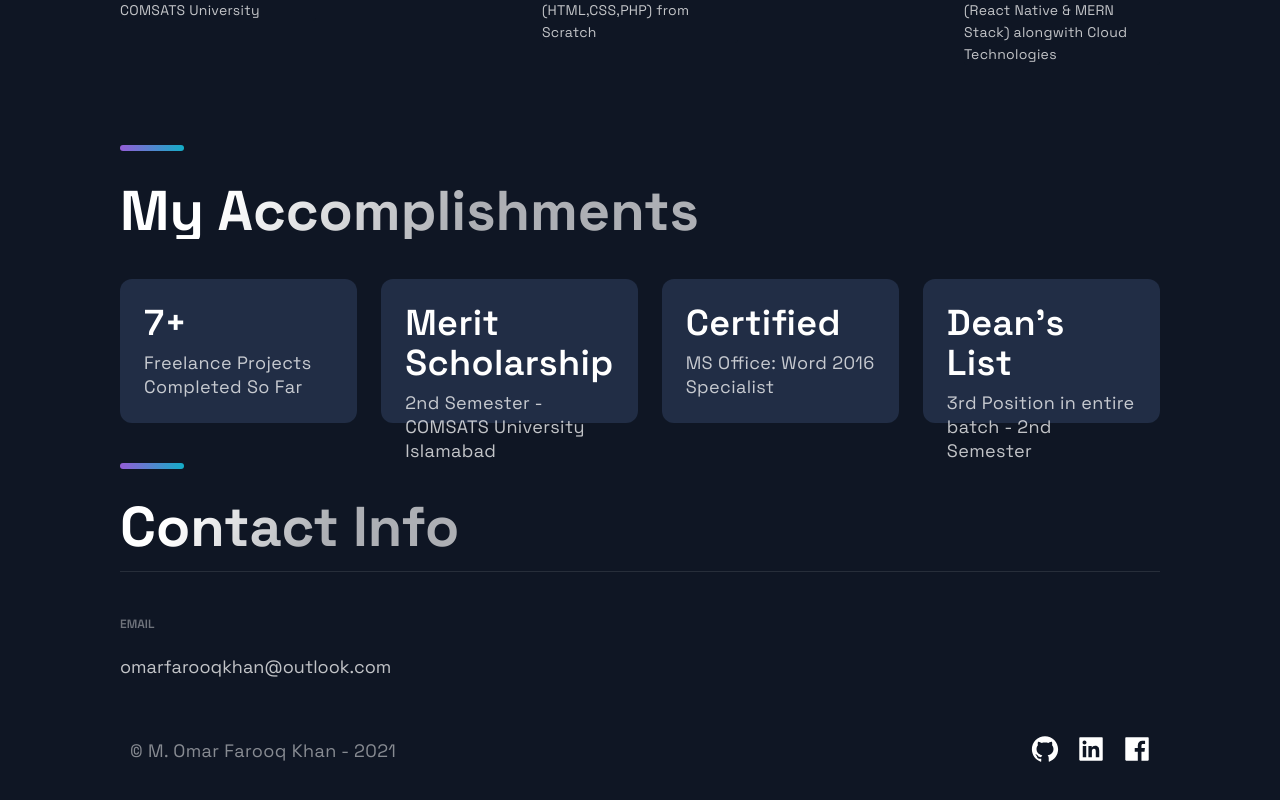
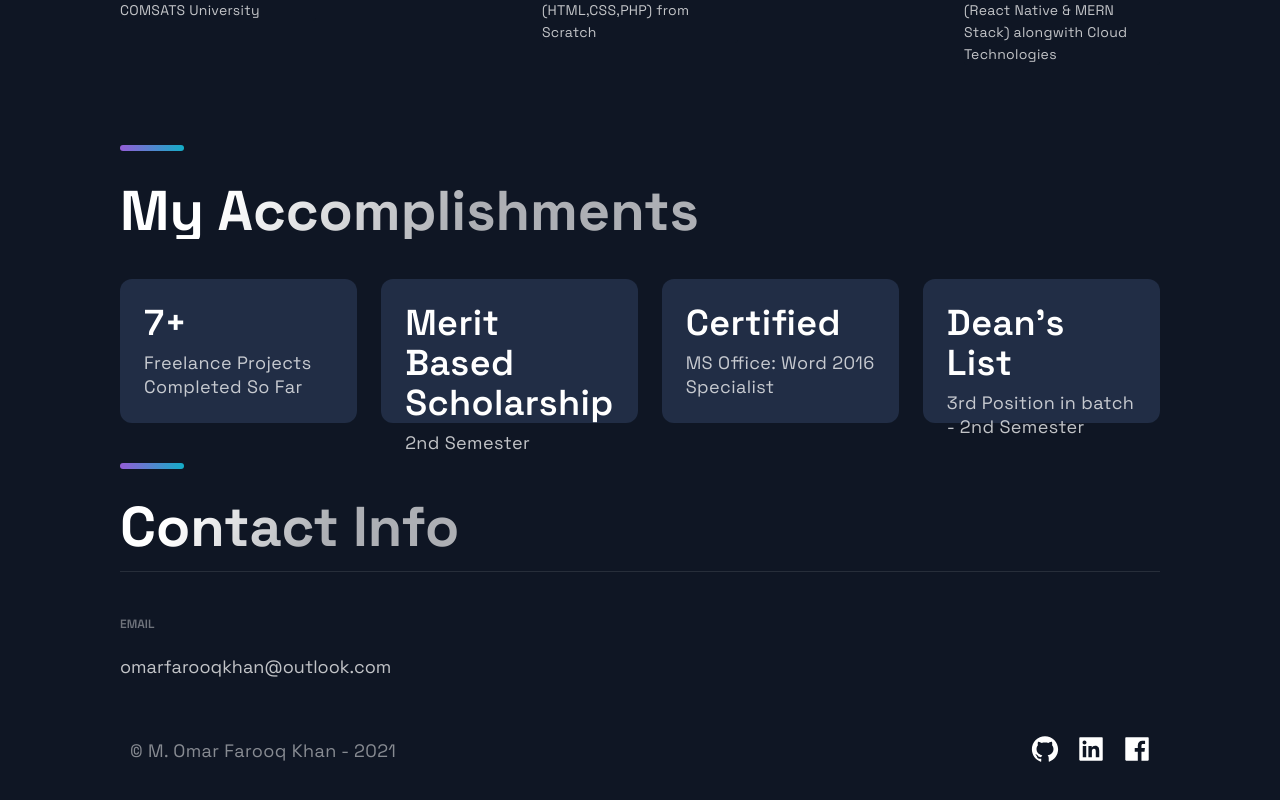
Before and after one commit to omarfarooqkhan1/My-Portfolio, a Next.js app: page / in a window 1280 px wide. Shown: the part 3954-4754 px from the top of the page. Built offline with nearby package versions, Linux system fonts and the light colour scheme.

Commit message:
Update Accomplishments.js

```diff
--- a/src/components/Accomplishments/Accomplishments.js
+++ b/src/components/Accomplishments/Accomplishments.js
@@ -16,8 +16,8 @@ const Accomplishments = () => (
         <BoxText>{`Freelance Projects Completed So Far`}</BoxText>
       </Box>
       <Box>
-        <BoxNum>{`Merit Scholarship`}</BoxNum>
-        <BoxText>{`2nd Semester - COMSATS University Islamabad`}</BoxText>
+        <BoxNum>{`Merit Based Scholarship`}</BoxNum>
+        <BoxText>{`2nd Semester`}</BoxText>
       </Box>
       <Box>
         <BoxNum>{`Certified`}</BoxNum>
@@ -25,7 +25,7 @@ const Accomplishments = () => (
       </Box>
       <Box>
         <BoxNum>{`Dean's List`}</BoxNum>
-        <BoxText>{`3rd Position in entire batch - 2nd Semester`}</BoxText>
+        <BoxText>{`3rd Position in batch - 2nd Semester`}</BoxText>
       </Box>
     </Boxes>
     <SectionDivider />
```
